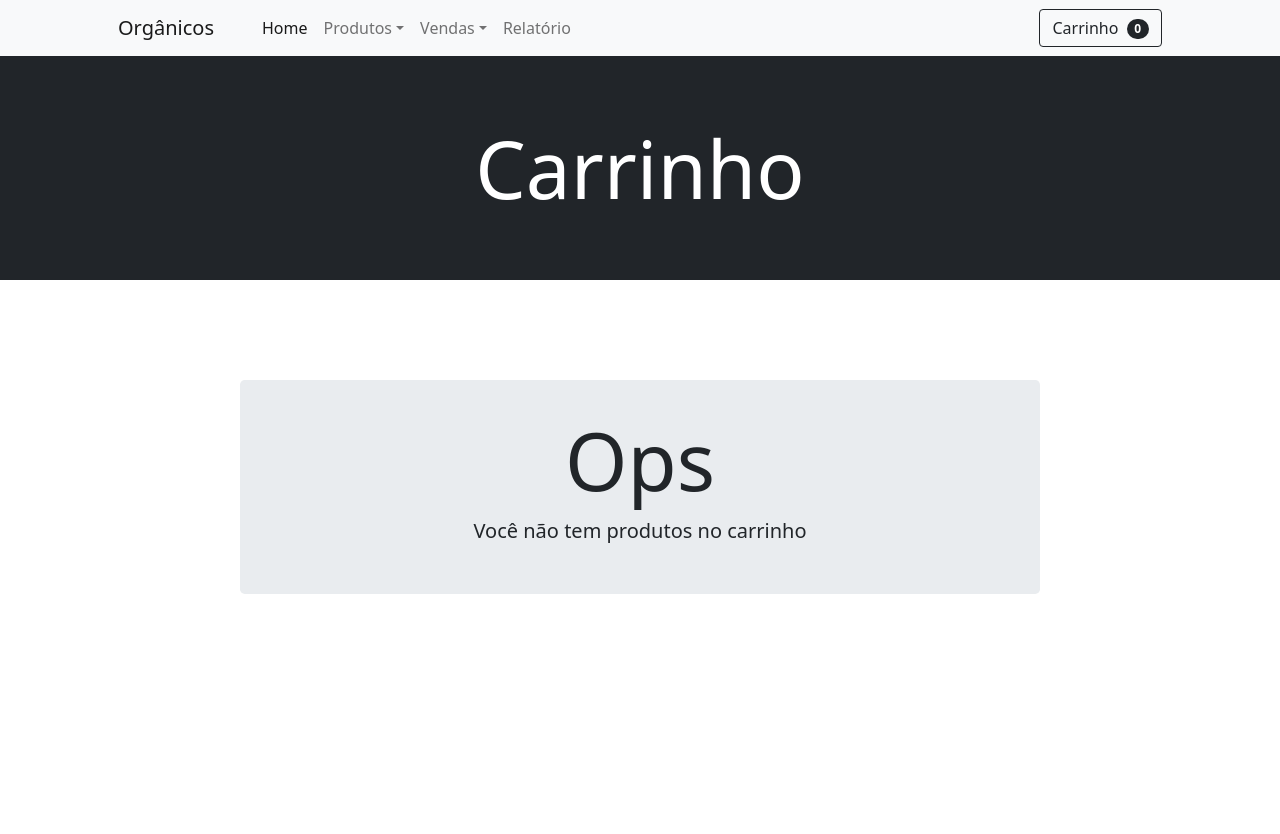
After one commit to Sidneyrj30/OrganicoWeb, a Flask app: page /carrinho in a window 1280 px wide. The commit adds this page. Shown: the top 834 px of the page. Run offline with Flask 2, Linux system fonts and the light colour scheme.

Commit message:
criação menu vendas e relatório

```diff
--- a/app.py
+++ b/app.py
@@ -1,14 +1,18 @@
-from flask import Flask, render_template,request,redirect
+from flask import Flask, render_template,request,redirect, flash
 import pandas as pd
 
 app = Flask(__name__)
+app.config['SECRET_KEY'] = "my super secret key"
 
 df = pd.read_json('data.json')
 produtos = df.to_dict('records')
 
+Carrinho = pd.DataFrame([])
+Relatorio = pd.DataFrame([])
+
 @app.route('/')
 def index():
-    return render_template('home.html')
+    return render_template('home.html', carrinho = Carrinho.to_dict('records'))
 
 @app.route('/teste')
 def teste():
@@ -18,11 +22,11 @@ def teste():
 def listar():
     global df
     df = pd.read_json('data.json')
-    return render_template('listar_produtos.html', produtos = df.to_dict('records') )
+    return render_template('listar_produtos.html', produtos = df.to_dict('records'), carrinho = Carrinho.to_dict('records') )
 
 @app.route('/cadastro')
 def cadastro():
-    return render_template('cadastro.html')
+    return render_template('cadastro.html', carrinho = Carrinho.to_dict('records'))
 
 @app.route('/cadastrado')#/adicionar?produto=valor&preco=valor
 def cadastrado():
@@ -41,6 +45,47 @@ def deletar(id):
     df.to_json('data.json', orient='records')
     return redirect('/listar_produtos')
 
+#Vendas carrinho ========================================================
+
+@app.route('/vendas')
+def vendas():
+    global df
+    df = pd.read_json('data.json')
+    return render_template('/vendas.html', produtos = df.to_dict('records'), carrinho = Carrinho.to_dict('records'))
+
+@app.route('/adicionar/<id>')
+def adicionarCarrinho(id):
+    global Carrinho
+    mask_id = df[df['id'] == int(id)]
+    Carrinho = pd.concat([Carrinho, mask_id])
+    # print(Carrinho)
+    print(mask_id.nome.values[0])
+    flash(f"Olá você adicionou o produto {mask_id.nome.values[0]} com sucesso!")
+    return redirect('/vendas')
+
+@app.route('/carrinho')
+def carrinho():
+    return render_template('carrinho.html', carrinho = Carrinho.to_dict('records'))
+
+@app.route('/deletarCarrinho/<id>')
+def deletarCarrinho(id):
+    mask_id = Carrinho[Carrinho['id'] == int(id)].index
+    Carrinho.drop(mask_id, axis=0, inplace=True)
+    return redirect('/carrinho')
+
+@app.route('/gerarRelatorio')
+def gerarRelatorio():
+    global Relatorio
+    global Carrinho
+    Relatorio = pd.concat([Relatorio, Carrinho.copy()])
+    Carrinho = pd.DataFrame([])
+    print(Relatorio)
+    return redirect('/carrinho')
+#=====================================================
+
+@app.route('/relatorio')
+def relatorio():
+    return render_template('relatorio.html', relatorio = Relatorio.to_dict('records'), carrinho = Carrinho.to_dict('records'))
 
 if __name__ == '__main__':
     app.run(debug=True)
--- /dev/null
+++ b/templates/carrinho.html
@@ -0,0 +1,48 @@
+{% extends 'layout.html' %}
+{% block body %}
+
+        <header class="bg-dark py-5">
+            <div class="container px-4 px-lg-5 my-3">
+                <div class="text-center text-white">
+                    <h1 class="display-1 ">Carrinho</h1>
+                </div>
+            </div>
+        </header>
+    {% if carrinho|length > 0 %}
+        <section class="py-5">
+            <div class="container px-4 px-lg-5 mt-5">
+                <div class="row gx-4 gx-lg-5 row-cols-2 row-cols-md-3 row-cols-xl-4 justify-content-center">
+                    {% for item in carrinho %}
+                    <div class="col mb-5">
+                        <div class="card h-100">
+                            <!-- Product image-->
+                            <img class="card-img-top" src="https://dummyimage.com/450x300/dee2e6/6c757d.jpg" alt="..." />
+                            <!-- Product details-->
+                            <div class="card-body p-4">
+                                <div class="text-center">
+                                    <!-- Product name-->
+                                    <h5 class="fw-bolder">{{item.nome}}</h5>
+                                    <!-- Product price-->
+                                    R${{"%.2f" | format(item.preco)}}
+                                </div>
+                            </div>
+                            <!-- Product actions-->
+                            <div class="card-footer p-4 pt-0 border-top-0 bg-transparent">
+                                <div class="text-center"><a class="btn btn-outline-dark mt-auto" href='/deletarCarrinho/{{item.id}}'>Deletar do carrinho</a></div>
+                            </div>
+                        </div>
+                    </div>
+                    {% endfor %}
+                </div>
+            </div>
+        </section>
+        <div class="text-center"><a class="btn btn-outline-dark mt-auto" href='/gerarRelatorio'>Finalizar compra</a></div>
+    {% else %}
+        <div class="jumbotron text-center mx-auto" style="margin-top: 100px; margin-bottom: 270px;">
+            <div class="container">
+            <h1 class="display-1">Ops</h1>
+            <p class="lead">Você não tem produtos no carrinho</p>
+            </div>
+        </div>
+    {% endif %}
+{% endblock %}
--- a/templates/home.html
+++ b/templates/home.html
@@ -6,5 +6,5 @@
       <h1 class="display-1">Orgânicos</h1>
       <p class="lead">Sejam bem-vindos</p>
     </div>
-  </div>
+</div>
 {% endblock %}
--- a/templates/includes/_menu.html
+++ b/templates/includes/_menu.html
@@ -1,4 +1,4 @@
-<nav class="navbar navbar-expand-lg navbar-light bg-light px-5">
+<!-- <nav class="navbar navbar-expand-lg navbar-light bg-light px-2">
     <div class="container container-fluid " style="margin:0 50px;">
       <a class="navbar-brand" href="#">Orgânicos</a>
       <button class="navbar-toggler" type="button" data-bs-toggle="collapse" data-bs-target="#navbarSupportedContent" aria-controls="navbarSupportedContent" aria-expanded="false" aria-label="Toggle navigation">
@@ -23,25 +23,59 @@
               Vendas
             </a>
             <ul class="dropdown-menu" aria-labelledby="navbarDropdown">
-              <li><a class="dropdown-item" href="#">Action</a></li>
-              <li><a class="dropdown-item" href="#">Another action</a></li>
+              <li><a class="dropdown-item" href="/vendas">Lista</a></li>
+              <li><a class="dropdown-item" href="/carrinho">Carrinho</a></li>
               <li><a class="dropdown-item" href="#">Something else here</a></li>
             </ul>
           </li>
           <li class="nav-item dropdown">
-            <a class="nav-link dropdown-toggle" href="#" id="navbarDropdown" role="button" data-bs-toggle="dropdown" aria-expanded="false">
+            <a class="nav-link " href="/relatorio" id="navbarDropdown" role="button" aria-expanded="false">
               Extrato
             </a>
-            <ul class="dropdown-menu " aria-labelledby="navbarDropdown">
-              <li><a class="dropdown-item" href="#">Action</a></li>
-              <li><a class="dropdown-item" href="#">Another action</a></li>
-              <li><a class="dropdown-item" href="#">Something else here</a></li>
-            </ul>
+
           </li>
-          <!-- <button type="button" class="btn btn-primary">
-            Carrinho<span class="badge bg-secondary">4</span>
-          </button> -->
+          <form class="d-flex">
+            <button class="btn btn-outline-dark" type="submit">
+                <i class="bi-cart-fill me-1"></i>
+                Carrinho
+                <span class="badge bg-dark text-white ms-1 rounded-pill">0</span>
+            </button>
+        </form>
         </ul>
       </div>
     </div>
-  </nav>
+  </nav> -->
+  <nav class="navbar navbar-expand-lg navbar-light bg-light">
+    <div class="container px-4 px-lg-5 ">
+        <a class="navbar-brand" href="#!">Orgânicos</a>
+        <button class="navbar-toggler" type="button" data-bs-toggle="collapse" data-bs-target="#navbarSupportedContent" aria-controls="navbarSupportedContent" aria-expanded="false" aria-label="Toggle navigation"><span class="navbar-toggler-icon"></span></button>
+        <div class="collapse navbar-collapse" id="navbarSupportedContent">
+            <ul class="navbar-nav me-auto mb-2 mb-lg-0 ms-lg-4">
+                <li class="nav-item"><a class="nav-link active" aria-current="page" href="/">Home</a></li>
+                <li class="nav-item dropdown">
+                  <a class="nav-link dropdown-toggle" id="navbarDropdown" href="#" role="button" data-bs-toggle="dropdown" aria-expanded="false">Produtos</a>
+                  <ul class="dropdown-menu" aria-labelledby="navbarDropdown">
+                      <li><a class="dropdown-item" href="/cadastro">Cadastrar produtos</a></li>
+                      <li><a class="dropdown-item" href="/listar_produtos">Listar produtos</a></li>
+                      <!-- <li><a class="dropdown-item" href="#!">New Arrivals</a></li> -->
+                  </ul>
+                </li>
+                <li class="nav-item dropdown">
+                    <a class="nav-link dropdown-toggle" id="navbarDropdown" href="#" role="button" data-bs-toggle="dropdown" aria-expanded="false">Vendas</a>
+                    <ul class="dropdown-menu" aria-labelledby="navbarDropdown">
+                        <li><a class="dropdown-item" href="/vendas">Produtos</a></li>
+                        <li><a class="dropdown-item" href="/carrinho">Carrinho</a></li>
+                        <!-- <li><a class="dropdown-item" href="#!">New Arrivals</a></li> -->
+                    </ul>
+                </li>
+                <li class="nav-item"><a class="nav-link" href="/relatorio">Relatório</a></li>
+            </ul>
+                <a href="/carrinho" class="btn btn-outline-dark" style="text-decoration:none;" >
+                    Carrinho
+                    <div class="badge bg-dark text-white ms-1 rounded-pill">
+                      {{carrinho|length}}
+                    </div>
+                </a>
+        </div>
+    </div>
+</nav>
```
Also changed, not shown: templates/relatorio.html (added, +46 -0 lines), templates/vendas.html (added, +47 -0 lines).
